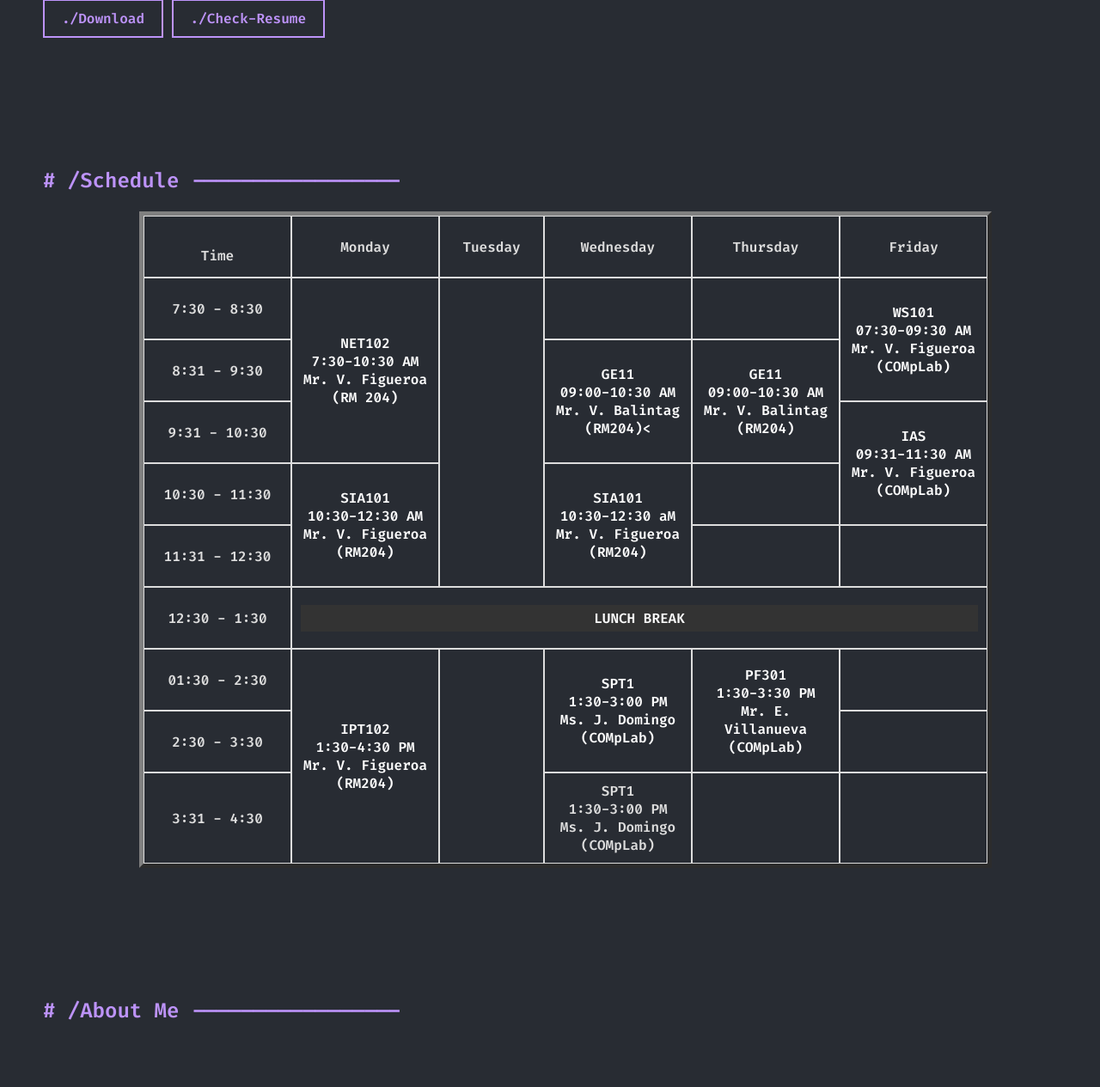
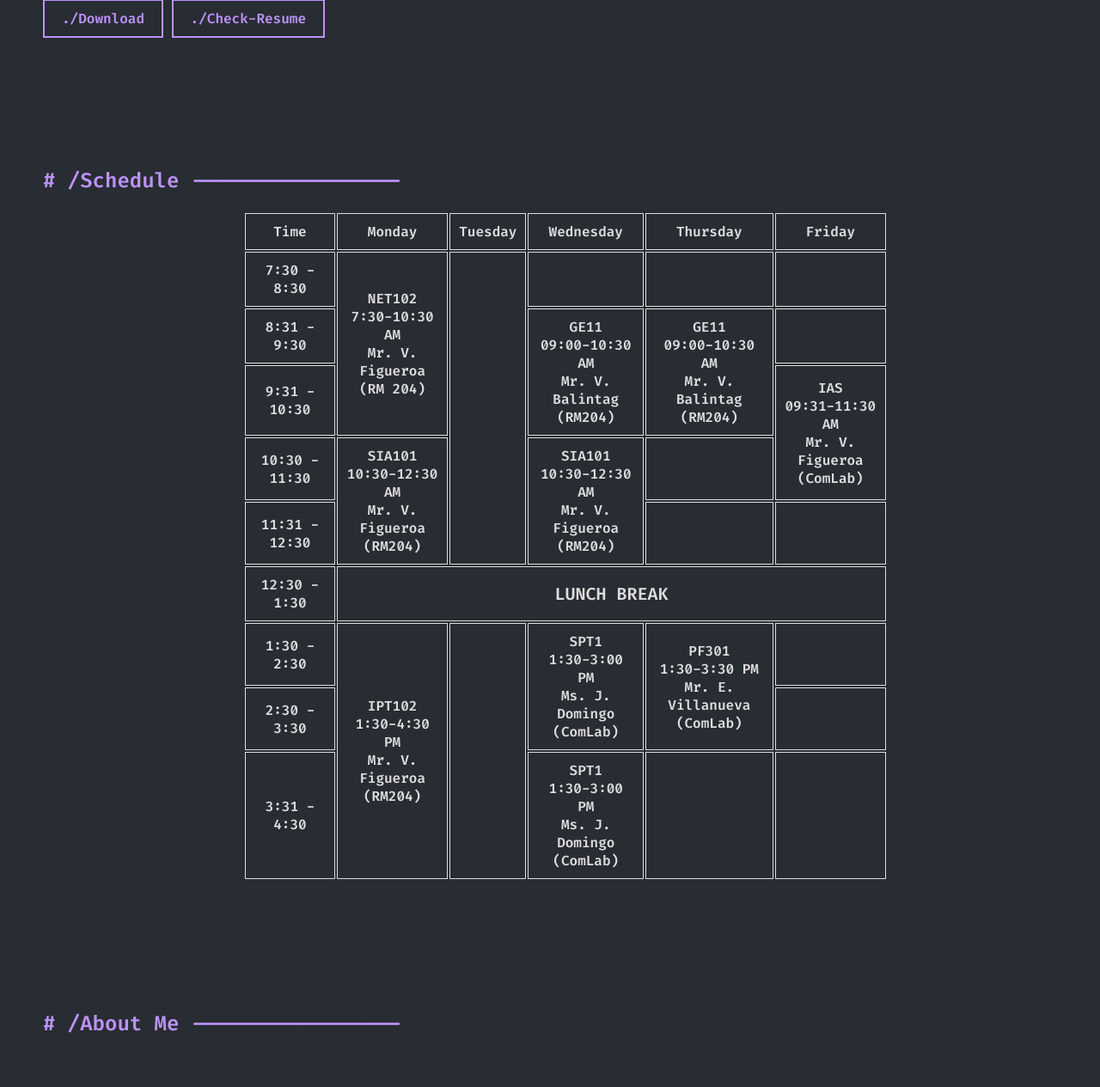
Before and after one commit to JASHiNSENNiN/JASHiNs-Portfolio, a PHP site: page / in a window 1280 px wide. Shown: the part 1104-2369 px from the top of the page at 86% size. Before the commit the page ends 2291 px from the top, so only its background shows below. Run offline with PHP 8.4, Linux system fonts and the light colour scheme; some libraries are stand-ins or nearby versions; some web fonts are replaced.

Commit message:
Major update with fixes and additional features

```diff
--- a/css/style.css
+++ b/css/style.css
@@ -62,19 +62,10 @@ h2
   color: #bd93f9;
 }
 
-.download-button {
-  display: inline-block;
-  padding: 10px 20px;
-  background-color: #bd93f9;
-  border: none;
-  color: #fff;
-  font-size: 16px;
-  cursor: pointer;
+button {
+  text-decoration: none;
   position: relative;
   overflow: hidden;
-}
-
-.download-button {
   font-family: Fira Code;
   display: inline-block;
   padding: 10px 20px;
@@ -83,9 +74,10 @@ h2
   color: #bd93f9;
   font-size: 16px;
   cursor: pointer;
+  transition: background-color 0.3s ease;
 }
 
-.download-button:hover {
+button:hover {
   background-color: #bd93f9;
   color: #fff;
 }
@@ -96,65 +88,27 @@ h2
   box-shadow: 0 0 10px rgba(0, 0, 0, 0.3);
 }
 
+.schedule {
+  margin: 0 auto;
+  width: 750px;
+}
+.schedule th, .schedule td {
+  padding: 10px;
+  text-align: center;
+}
+.lunch-break {
+  font-size: 20px;
+  font-weight: bold;
+}
+
 .schedule th,
 .schedule td {
   padding: 10px;
   border: 1px solid #ddd;
   transition: background-color 0.3s ease;
-}
-
-.schedule th {
-  background-color: #333;
-  color: #fff;
-  text-align: center;
-}
-
-.schedule td {
-  text-align: center;
   cursor: pointer;
 }
 
 .schedule td:hover {
-  background-color: #444;
+  background-color: #9f79d462;
 }
-
-.schedule h2 {
-  font-size: 16px;
-  color: #fff;
-  background-color: #333;
-  padding: 5px;
-  margin: 0;
-  text-align: center;
-}
-
-.schedule td[rowspan]:not([rowspan="1"]) {
-  color: #fff;
-}
-
-.schedule td[rowspan]:not([rowspan="1"])::before {
-  content: " ";
-  display: block;
-  height: 100%;
-  position: absolute;
-  top: 0;
-  left: -1px;
-  width: 1px;
-  background-color: #ddd;
-}
-
-.schedule td[rowspan="1"] {
-  background-color: #ddd;
-  position: relative;
-}
-
-.schedule td[rowspan="1"]::before {
-  display: none;
-}
-
-.schedule td[rowspan]:not([rowspan="1"]) {
-  position: relative;
-}
-
-.schedule td[rowspan]:not([rowspan="1"]):hover::before {
-  background-color: #fff;
-}
--- a/index.html
+++ b/index.html
@@ -40,8 +40,10 @@
                 <p>My soft skills, including adaptability, critical thinking, creativity, communication, leadership, decision-making, flexibility, confidence, problem-solving, and project management, enable me to work effectively in teams and deliver successful results.</p>
             </div>
             <h3>For more information, you can check the link/file below.</h3>
-            <button class="download-button">./Download</button>
-            <button class="download-button" href="./pages/resume.html">./Check-Resume</button>
+
+            <button class="button">./Download</button>
+            <button class="button" href="./pages/resume.html">./Check-Resume</button>
+            <script href="./js/button.js"></script>
         </div>
 
 
@@ -49,105 +51,70 @@
             <h2>
                 # /Schedule -----------------
             </h2>
-            <table border="5" cellspacing="0" align="center" class="schedule">
+            <table class="schedule">
+                <thead>
                     <tr>
-                    <td align="center" height="50"
-                        width="150"><br>
-                        <b>Time</b></br>
-                    </td>
-                    <td align="center" height="50"
-                        width="150">
-                        <b>Monday</b>
-                    </td>
-                    <td align="center" height="50"
-                        width="100">
-                        <b>Tuesday</b>
-                    </td>
-                    <td align="center" height="50"
-                        width="150">
-                        <b>Wednesday</b>
-                    </td>
-                    <td align="center" height="50"
-                        width="150">
-                        <b>Thursday</b>
-                    </td>
-                    <td align="center" height="50"
-                        width="150">
-                        <b>Friday</b>
-                    </td>
+                    <th>Time</th>
+                    <th>Monday</th>
+                    <th>Tuesday</th>
+                    <th>Wednesday</th>
+                    <th>Thursday</th>
+                    <th>Friday</th>
+                    </tr>
+                </thead>
+                <tbody>
+                    <tr>
+                    <td>7:30 - 8:30</td>
+                    <td rowspan="3">NET102<br>7:30-10:30 AM<br>Mr. V. Figueroa<br>(RM 204)</td>
+                    <td rowspan="5"></td>
+                    <td></td>
+                    <td></td>
+                    <td></td>
                     </tr>
                     <tr>
-                    <td align="center" height="50">
-                        <b>7:30 - 8:30</b></td>
-                    <td align="center" rowspan="3" height="50">NET102<br>7:30-10:30 AM<br>Mr. V. Figueroa<br>(RM 204) </td>
-                    <td align="center" rowspan="5"height="50">
-                    </td>
-                    <td align="center" height="50"></td>
-                    <td colspan="0" align="center"
-                        height="50"></td>
-                        <td rowspan="2"align="center" height="50">WS101<br> 07:30-09:30 AM<br> Mr. V. Figueroa <br>(COMpLab)</td>
+                    <td>8:31 - 9:30</td>
+                    <td rowspan="2">GE11<br>09:00-10:30 AM<br>Mr. V. Balintag<br>(RM204)</td>
+                    <td rowspan="2">GE11<br>09:00-10:30 AM<br>Mr. V. Balintag<br>(RM204)</td>
+                    <td></td>
                     </tr>
                     <tr>
-                    <td align="center" height="50">
-                        <b>8:31 - 9:30</b>
-                    </td>
-                    <td rowspan="2"align="center" height="50">GE11<br> 09:00-10:30 AM<br> Mr. V. Balintag <br>(RM204)<</td>
-                    <td rowspan="2" align="center" height="50">GE11<br> 09:00-10:30 AM<br> Mr. V. Balintag <br>(RM204)</td>
+                    <td>9:31 - 10:30</td>
+                    <td rowspan="2">IAS<br>09:31-11:30 AM<br>Mr. V. Figueroa<br>(ComLab)</td>
                     </tr>
                     <tr>
-                    <td align="center" height="50">
-                        <b>9:31 - 10:30</b>
-                    </td>
-                    <td rowspan="2" align="center" height="50">IAS<br> 09:31-11:30 AM<br> Mr. V. Figueroa <br>(COMpLab)</td>
+                    <td>10:30 - 11:30</td>
+                    <td rowspan="2">SIA101<br>10:30-12:30 AM<br>Mr. V. Figueroa<br>(RM204)</td>
+                    <td rowspan="2">SIA101<br>10:30-12:30 AM<br>Mr. V. Figueroa<br>(RM204)</td>
+                    <td></td>
                     </tr>
                     <tr>
-                    <td align="center" height="50">
-                        <b>10:30 - 11:30</b>
-                    </td>
-                    <td rowspan="2"align="center" height="50">SIA101<br> 10:30-12:30 AM<br> Mr. V. Figueroa <br>(RM204)</td>
-                    <td rowspan="2"align="center" height="50">SIA101<br> 10:30-12:30 aM<br> Mr. V. Figueroa <br>(RM204)</td>
-                    <td align="center" height="50"></td>
+                    <td>11:31 - 12:30</td>
+                    <td></td>
+                    <td></td>
                     </tr>
                     <tr>
-                    <td align="center" height="50">
-                        <b>11:31 - 12:30</b>
-                    </td>
-                    <td  align="center"
-                        height="50">
-                    </td>
-                    <td align="center" height="50"></td>
+                    <td>12:30 - 1:30</td>
+                    <td colspan="5" class="lunch-break">LUNCH BREAK</td>
                     </tr>
                     <tr>
-                    <td align="center" height="50">
-                        <b>12:30 - 1:30</b>
-                    </td>
-                    <td align="center" colspan="6" height="50"><h2>LUNCH BREAK</h2></td>
+                    <td>1:30 - 2:30</td>
+                    <td rowspan="3">IPT102<br>1:30-4:30 PM<br>Mr. V. Figueroa<br>(RM204)</td>
+                    <td rowspan="5"></td>
+                    <td rowspan="2">SPT1<br>1:30-3:00 PM<br>Ms. J. Domingo<br>(ComLab)</td>
+                    <td rowspan="2">PF301<br>1:30-3:30 PM<br>Mr. E. Villanueva<br>(ComLab)</td>
+                    <td colspan="2"></td>
                     </tr>
-                <td align="center" height="50">
-                        <b>01:30 - 2:30</b>
-                    </td>
-                    <td align="center" rowspan="3" height="50">IPT102<br> 1:30-4:30 PM<br> Mr. V. Figueroa<br>(RM204)</td>
-                    <td rowspan="5" align="center" height="50"></td>
-                    <td align="center" rowspan="2" height="50">SPT1<br> 1:30-3:00 PM<br> Ms. J. Domingo<br>(COMpLab)</td>
-                    <td align="center" rowspan="2" height="50">PF301<br> 1:30-3:30 PM<br> Mr. E. Villanueva<br>(COMpLab)</td>
-                    <td colspan="0" align="center"
-                        height="50">
-                    </td>
+                    <tr>
+                    <td>2:30 - 3:30</td>
+                    <td></td>
                     </tr>
-                <td align="center" height="50">
-                        <b>2:30 - 3:30</b>
-                    </td>
-                    <td align="center" height="50"></td>
+                    <tr>
+                    <td>3:31 - 4:30</td>
+                    <td>SPT1<br>1:30-3:00 PM<br>Ms. J. Domingo<br>(ComLab)</td>
+                    <td></td>
+                    <td colspan="2"></td>
                     </tr>
-                <td align="center" height="50">
-                        <b>3:31 - 4:30</b>
-                    </td>
-                    <td align="center" height="50">SPT1<br> 1:30-3:00 PM<br> Ms. J. Domingo<br>(COMpLab)</td>
-                    <td align="center" height="50"></td>
-                    <td colspan="0" align="center"
-                        height="50">
-                    </td>
-                </tr>
+                </tbody>
             </table>
         </div>
 
--- a/pages/resume.html
+++ b/pages/resume.html
@@ -4,7 +4,7 @@
     <meta charset="UTF-8">
     <meta name="viewport" content="width=device-width, initial-scale=1.0">
     <title>Curriculum Vitae</title>
-    <link rel="stylesheet" href="./css/resume-style.css">
+    <link rel="stylesheet" href="../css/resume-style.css">
     <link rel="preconnect" href="https://fonts.googleapis.com">
     <link rel="preconnect" href="https://fonts.gstatic.com" crossorigin>
     <link href="https://fonts.googleapis.com/css2?family=Montserrat:wght@400;700&display=swap" rel="stylesheet">
@@ -13,7 +13,7 @@
 <body>
     <!-- Left Section -->
     <section class="sidebar">
-        <img src="./images/img.png" alt="profile picture" width="370 px">
+        <img src="../images/img.png" alt="profile picture" width="370 px">
 
         <div class="content">
             <!-- Contacts -->
```
Also changed, not shown: js/button.js (added, +17 -0 lines), 1 other file. Lines whose indentation alone changed are shown as unchanged.
